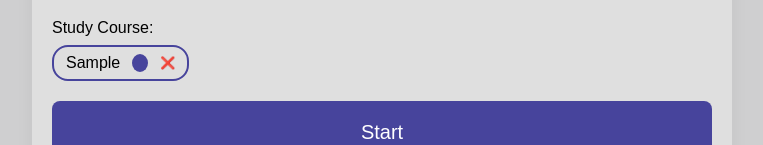
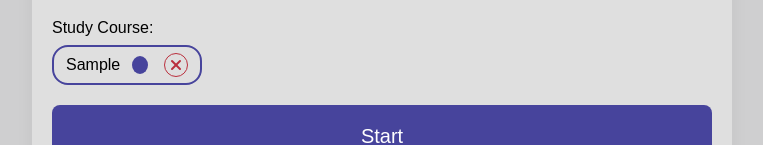
Before and after one commit to AmmarSaleh50/Study-Timer, a React (Create React App) app: page / in a window 1280 px wide. Both pictures are taken after typing "Sample" into the empty fields and a click on the button "Add". Shown: the part 226-371 px from the top of the page, without its empty margins (258-1021 px from the left). Built offline with nearby package versions, Linux system fonts and the light colour scheme; no server answers.

Commit message:
fix: glitch when going back to home page while timer was running

```diff
--- a/src/Dashboard.js
+++ b/src/Dashboard.js
@@ -591,6 +591,16 @@ function Dashboard() {
   const currentWeekSessions = groupedSessions[currentWeekKey] || {};
   const currentUser = JSON.parse(localStorage.getItem("user"));
 
+  // --- Prevent changing subject while timer is running ---
+  const handleSelectTopic = (topicName) => {
+    if (timerRunning) {
+      setErrorMessage("You can't change your study topic while a timer is running.");
+      setTimeout(() => setErrorMessage(""), 3000);
+      return;
+    }
+    setSubject(topicName);
+  };
+
   /* --------------------- Render Logic ---------------------- */
 
   // If timer is active, show the TimerScreen.
@@ -692,26 +702,52 @@ function Dashboard() {
                     backgroundColor: isActive ? topic.color : 'transparent',
                     color: isActive ? '#fff' : 'inherit'
                   }}
-                  onClick={() => setSubject(prev => (prev === topic.name ? '' : topic.name))}
+                  onClick={() => handleSelectTopic(topic.name)}
                 >
                   {topic.name}
                   <input
                     type="color"
                     value={topic.color}
-                    onClick={(e) => e.stopPropagation()}
-                    onChange={(e) => updateTopicColor(topic.name, e.target.value)}
+                    onClick={e => e.stopPropagation()}
+                    onChange={e => updateTopicColor(topic.name, e.target.value)}
                     className="tag-color-picker"
                     title="Change color"
+                    disabled={timerRunning}
                   />
                   <span
                     className="tag-remove"
                     title="Remove topic"
-                    onClick={(e) => {
+                    onClick={e => {
                       e.stopPropagation();
+                      if (timerRunning && isActive) {
+                        setErrorMessage("You can't delete the active topic while a timer is running.");
+                        setTimeout(() => setErrorMessage(""), 3000);
+                        return;
+                      }
                       removeTopic(topic.name);
                     }}
+                    style={{
+                      cursor: (timerRunning && isActive) ? 'not-allowed' : 'pointer',
+                      color: '#ba2f3d',
+                      marginLeft: 8,
+                      opacity: (timerRunning && isActive) ? 0.5 : 1,
+                      fontWeight: 'bold',
+                      fontSize: '1.2em',
+                      display: 'inline-flex',
+                      alignItems: 'center',
+                      justifyContent: 'center',
+                      width: 22,
+                      height: 22,
+                      borderRadius: '50%',
+                      background: (timerRunning && isActive) ? '#eee' : 'transparent',
+                      transition: 'background 0.2s',
+                      border: '1.5px solid #ba2f3d',
+                    }}
                   >
-                    ❌
+                    <svg width="12" height="12" viewBox="0 0 12 12" style={{ display: 'block' }}>
+                      <line x1="2" y1="2" x2="10" y2="10" stroke="#ba2f3d" strokeWidth="2" strokeLinecap="round" />
+                      <line x1="10" y1="2" x2="2" y2="10" stroke="#ba2f3d" strokeWidth="2" strokeLinecap="round" />
+                    </svg>
                   </span>
                 </div>
               );
```
